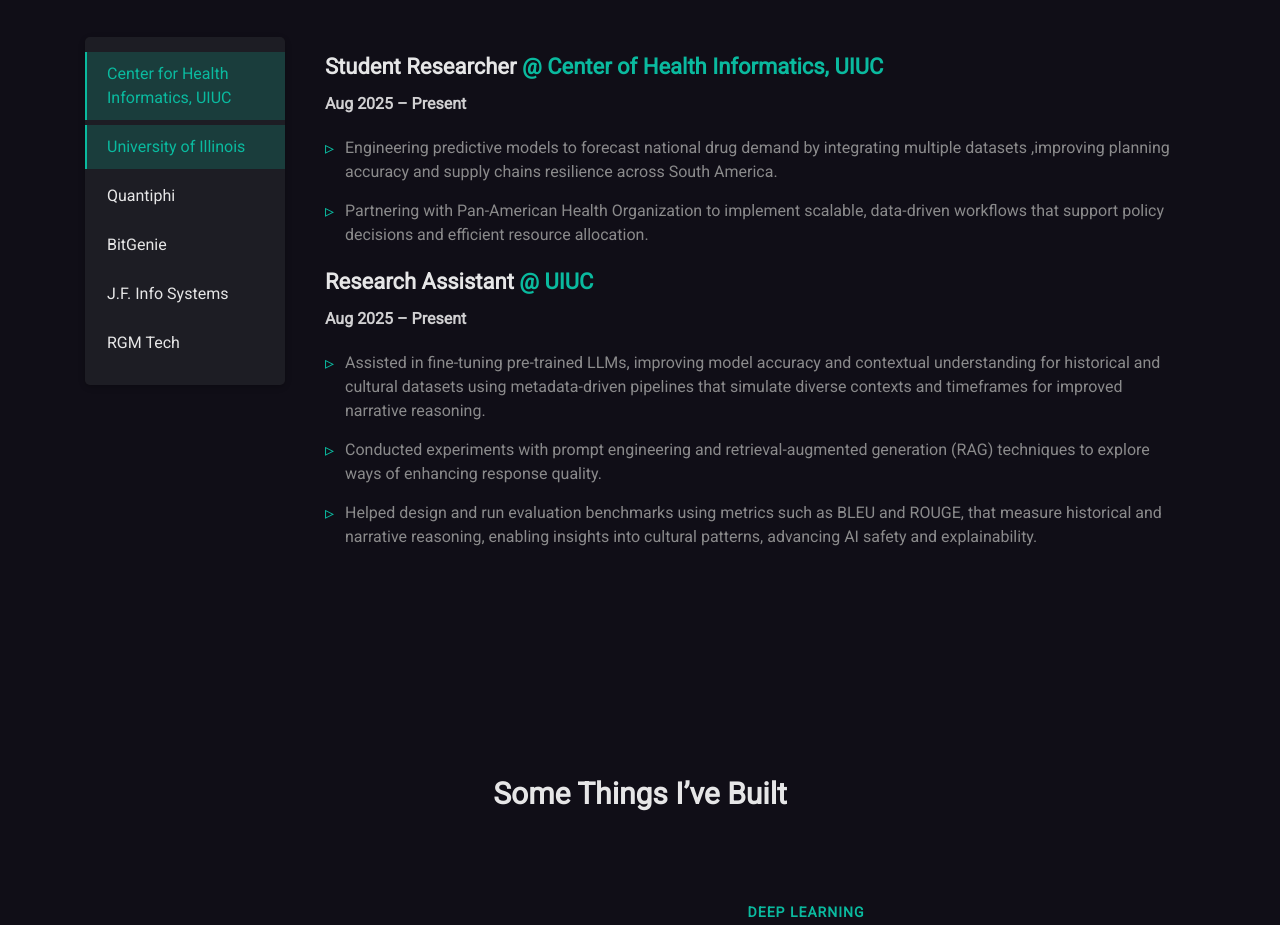
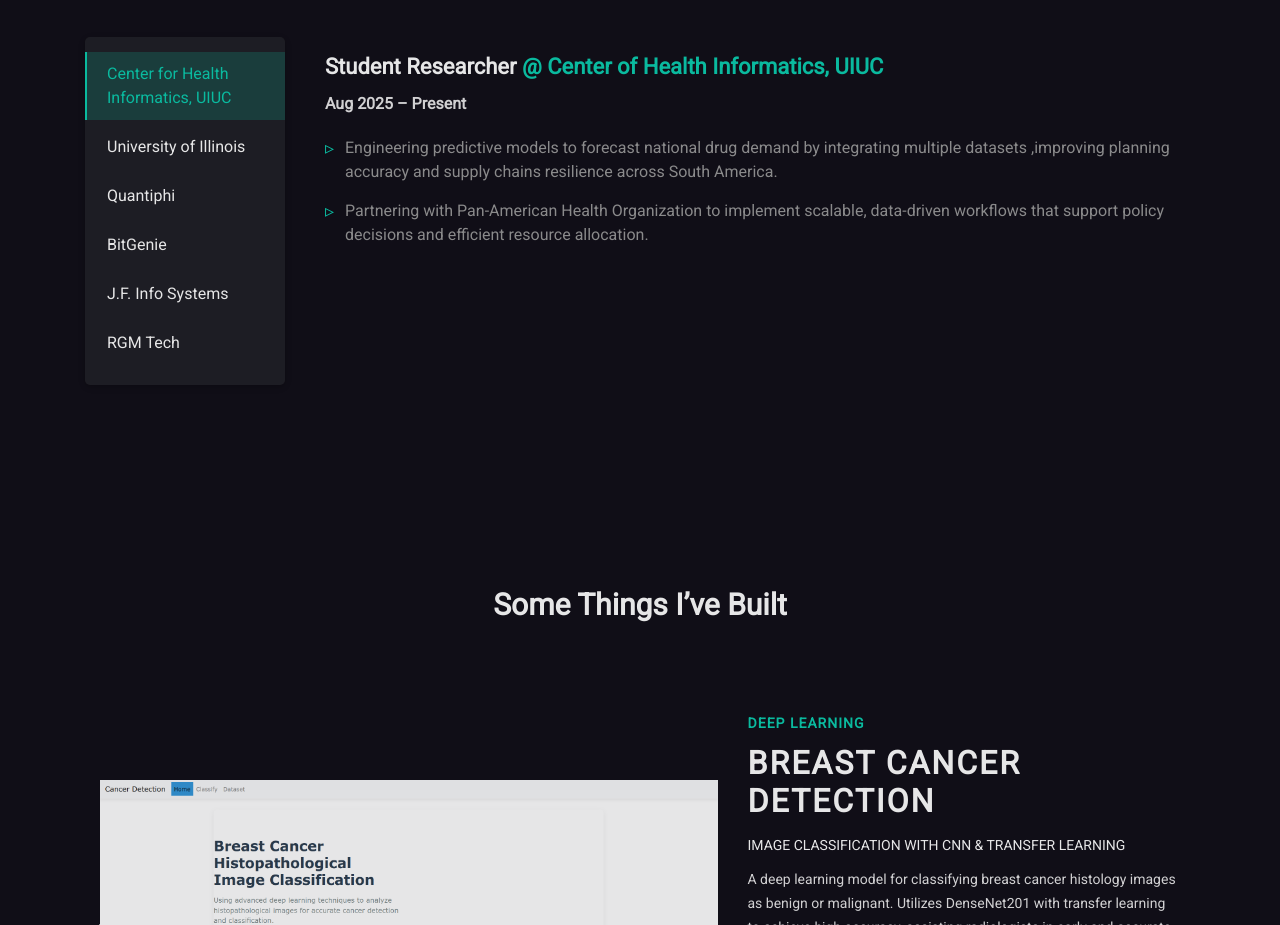
Before and after one commit to shubhamparulekar/portfolio_website_v2, a website: page index.html in a window 1280 px wide. Shown: the part 2360-3285 px from the top of the page. Drawn offline with nearby package versions, Linux system fonts and the light colour scheme; some packages are replaced by stand-ins of ours.

```diff
--- a/index.html
+++ b/index.html
@@ -239,7 +239,7 @@
                         <ul>
                             <!-- Add 'active' class to the first company by default -->
                             <li class="mh-company-tab active" data-company="CHI">Center for Health Informatics, UIUC</li>
-                            <li class="mh-company-tab active" data-company="UIUC">University of Illinois</li>
+                            <li class="mh-company-tab" data-company="UIUC">University of Illinois</li>
                             <li class="mh-company-tab" data-company="quantiphi">Quantiphi</li>
                             <li class="mh-company-tab" data-company="bitgenie">BitGenie</li>
                             <li class="mh-company-tab" data-company="jfinfo">J.F. Info Systems</li>
@@ -256,7 +256,7 @@
                                 <li>Partnering with Pan-American Health Organization to implement scalable, data-driven workflows that support policy decisions and efficient resource allocation.</li>
                             </ul>
                         </div>
-                        <div class="mh-work-experience-item active" data-company-detail="UIUC">
+                        <div class="mh-work-experience-item " data-company-detail="UIUC">
                             <h3>Research Assistant <span class="mh-work-company">@ UIUC</span></h3>
                             <p class="mh-work-duration"><strong>Aug 2025 – Present</strong></p>
                             <ul>
```
